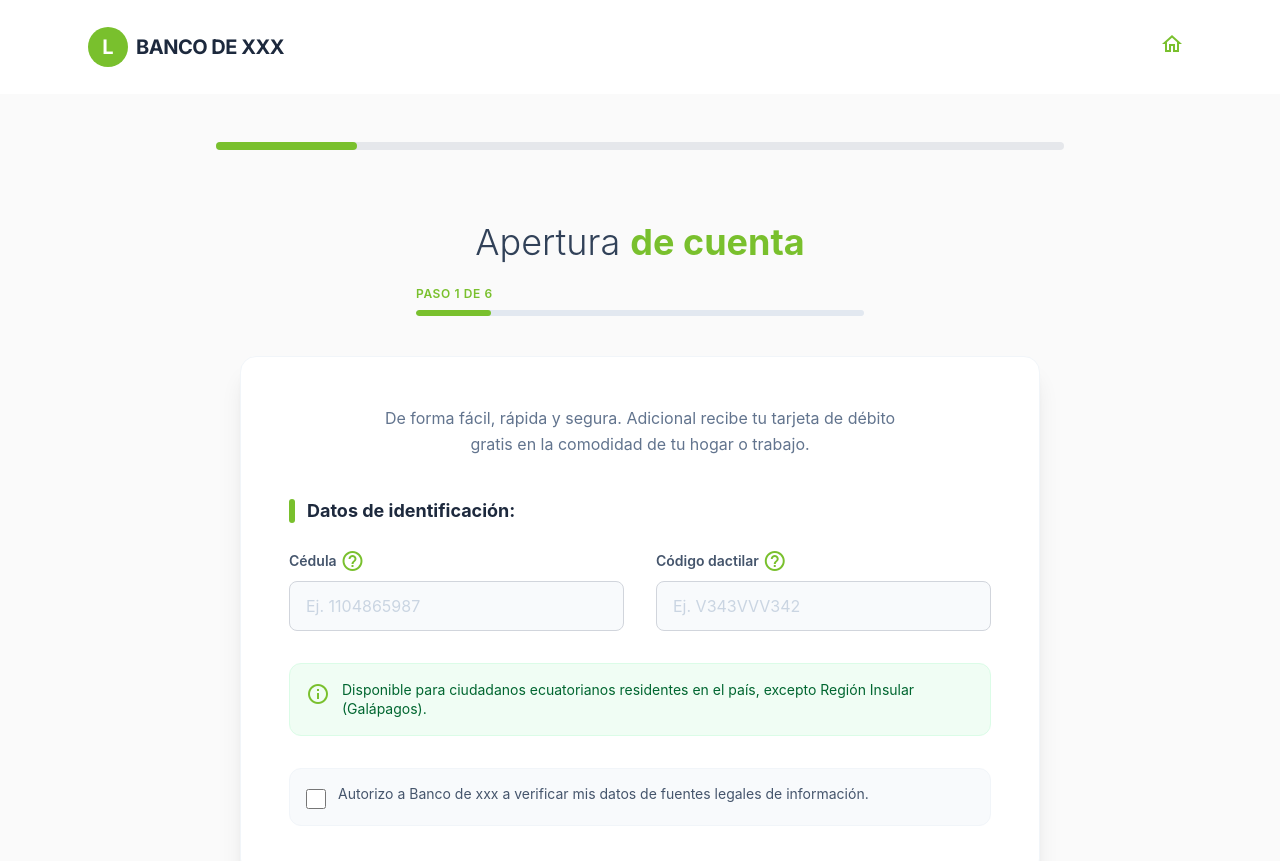
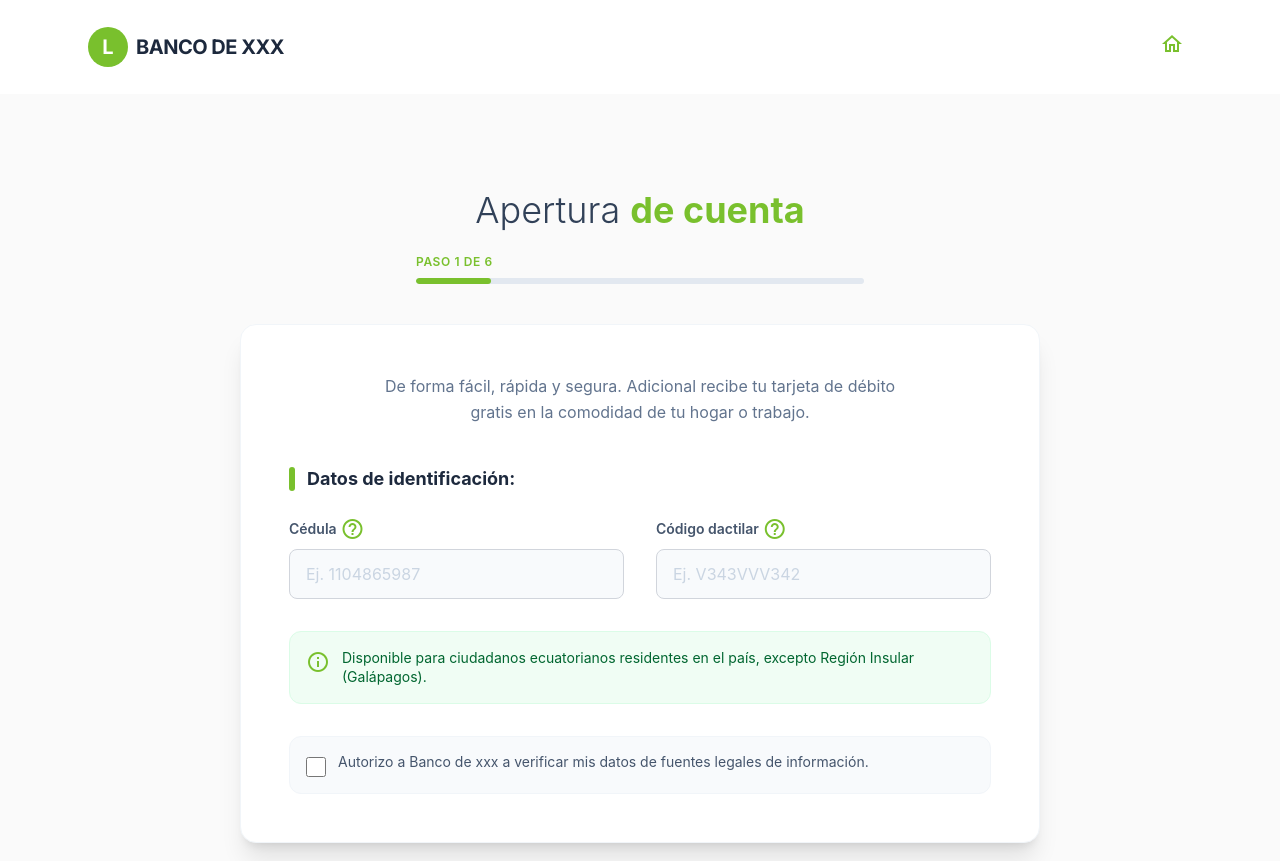
Before and after one commit to jfreakp/cuenta_linea_app, a Next.js app: page / in a window 1280 px wide. Shown: the top 861 px of the page. Built offline with nearby package versions, Linux system fonts and the light colour scheme.

Commit message:
chore: update MultiStepForm

```diff
--- a/components/MultiStepForm.tsx
+++ b/components/MultiStepForm.tsx
@@ -71,14 +71,6 @@ export default function MultiStepForm() {
 
   return (
     <div>
-      {/* Barra de progreso */}
-      <div className="w-full bg-gray-200 rounded-full h-2 mb-6">
-        <div
-          className="bg-primary h-2 rounded-full transition-all"
-          style={{ width: `${progress}%` }}
-        />
-      </div>
-
       {/* Paso 1 */}
       {step === 1 && (
         <>
```
